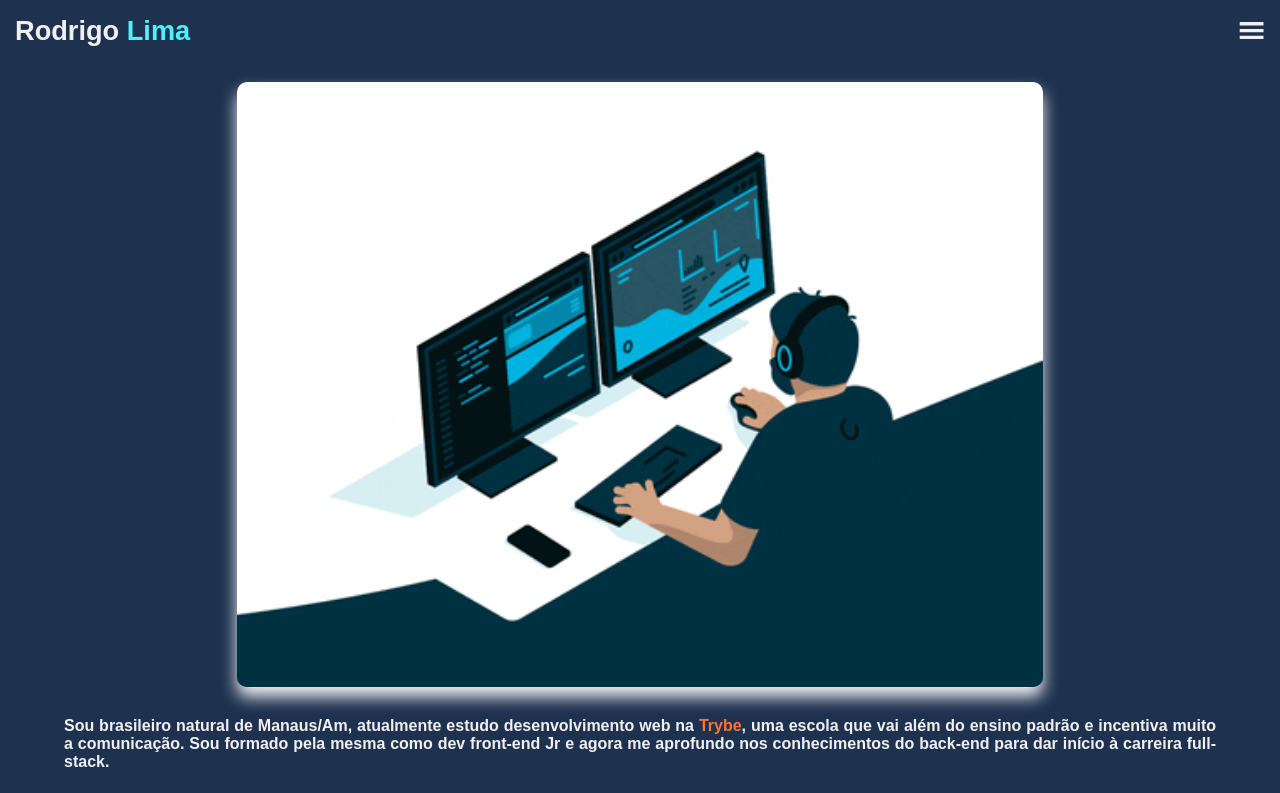
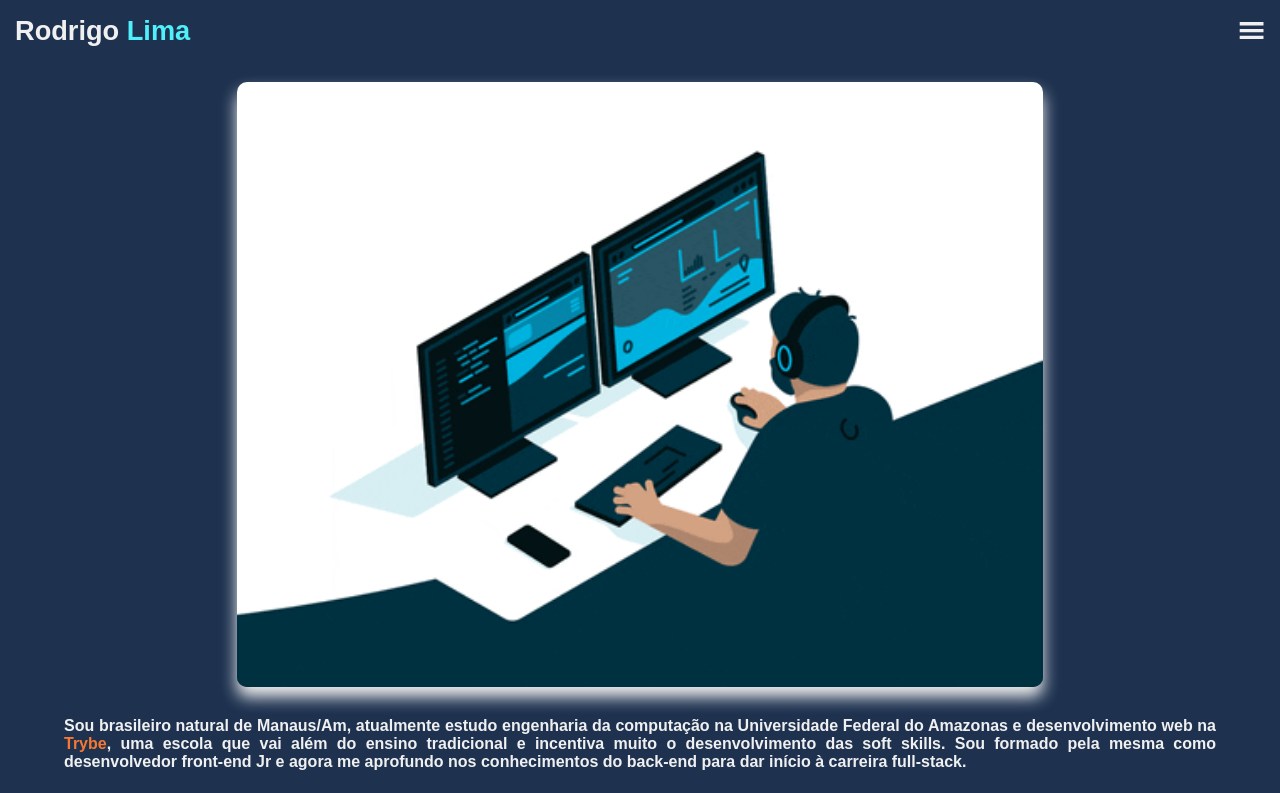
Before and after one commit to RodrigoLimaJesus/RodrigoLimaJesus.github.io, a React (Create React App) app: page / in a window 1280 px wide. Shown: the top 793 px of the page. Built offline with nearby package versions, Linux system fonts and the light colour scheme.

Commit message:
docs: ajusta descriçao do perfil

```diff
--- a/src/pages/home/index.js
+++ b/src/pages/home/index.js
@@ -31,7 +31,9 @@ export default function Home() {
           src={ProgrammigGif}
           alt="Gif de pessoa programando"
         />
-        <p>Sou brasileiro natural de Manaus/Am, atualmente estudo desenvolvimento web na <a href="https://www.betrybe.com/">Trybe</a>, uma escola que vai além do ensino padrão e incentiva muito a comunicação. Sou formado pela mesma como dev front-end Jr e agora me aprofundo nos conhecimentos do back-end para dar início à carreira full-stack.</p>
+        <p>
+          Sou brasileiro natural de Manaus/Am, atualmente estudo engenharia da computação na Universidade Federal do Amazonas e desenvolvimento web na <a href="https://www.betrybe.com/">Trybe</a>, uma escola que vai além do ensino tradicional e incentiva muito o desenvolvimento das soft skills. Sou formado pela mesma como desenvolvedor front-end Jr e agora me aprofundo nos conhecimentos do back-end para dar início à carreira full-stack.
+        </p>
       </div>
 
       <div className="container skills-container">
```
